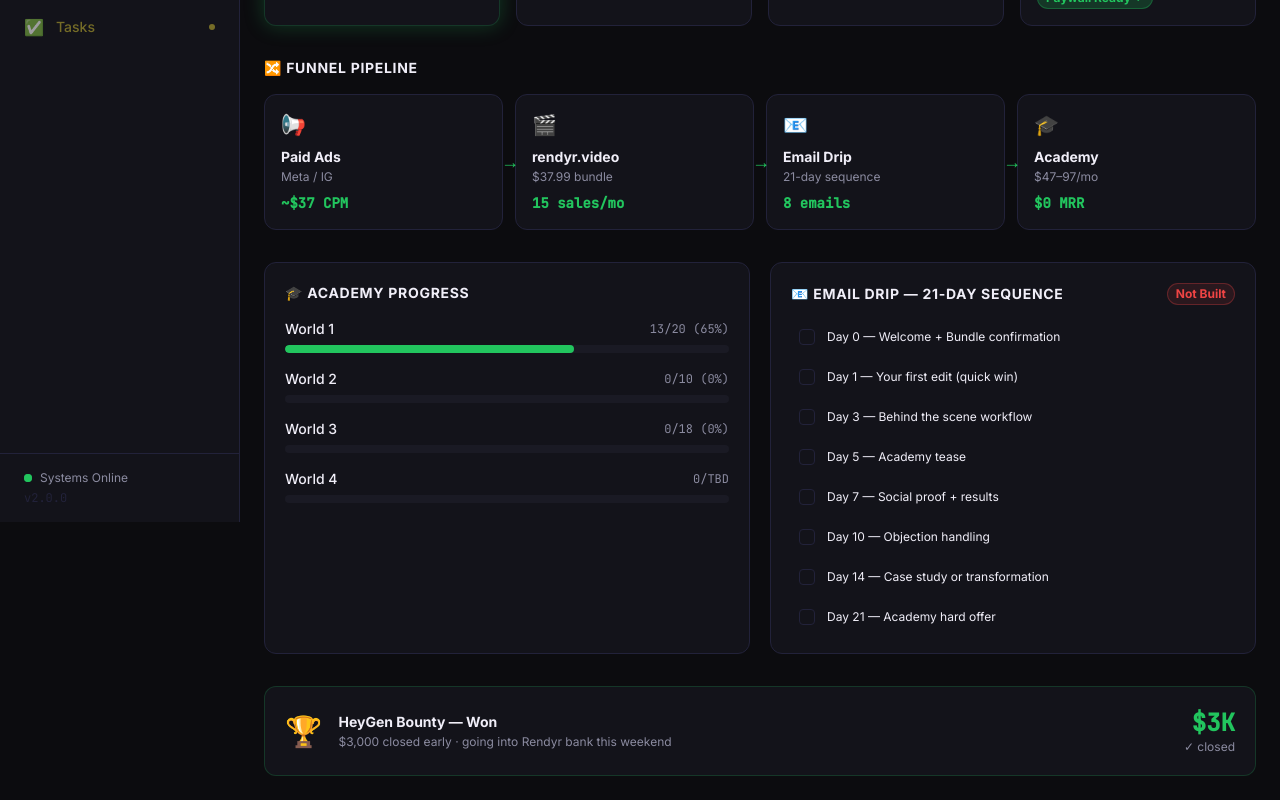
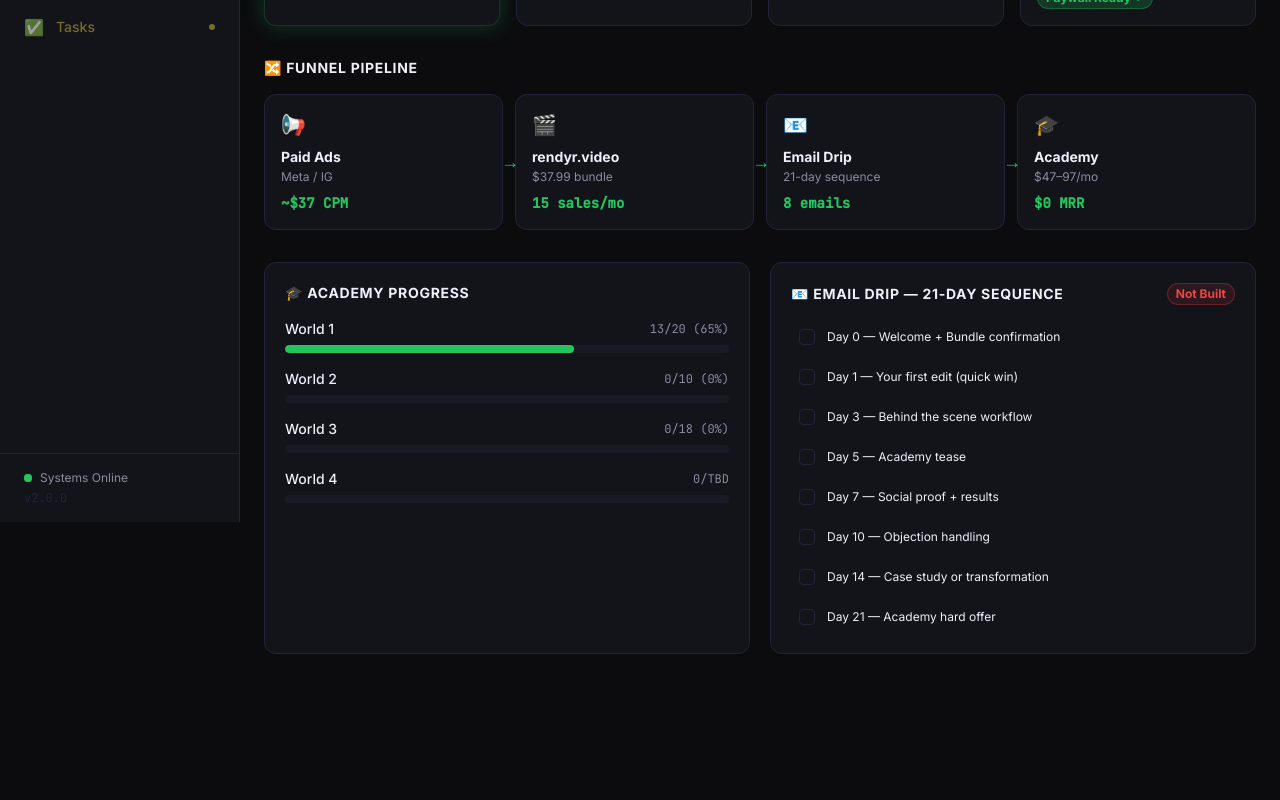
Before and after one commit to kuvomoney-hue/This-is-gonna-be-fun, a Next.js app: page /rendyr in a window 1280 px wide. Shown: the part 278-1078 px from the top of the page. After the commit the page ends 956 px from the top, so only its background shows below. Built offline with nearby package versions, Linux system fonts and the light colour scheme.

Commit message:
🧹 Remove HeyGen bounty card from Rendyr lens

```diff
--- a/app/rendyr/page.tsx
+++ b/app/rendyr/page.tsx
@@ -51,7 +51,6 @@
   const [data, setData] = useState<RendyrData>(DEFAULTS);
   const [emailDripBuilt, setEmailDripBuilt] = useState(false);
   const [emailChecks, setEmailChecks] = useState<boolean[]>(Array(emails.length).fill(false));
-  // HeyGen bounty closed — won $3K (Feb 2026)
 
   useEffect(() => {
     fetch("/data/rendyr.json", { cache: "no-store" })
@@ -254,18 +253,6 @@
         </div>
       </div>
 
-      {/* ── HeyGen Win ───────────────────────────────────────── */}
-      <div className="bg-surface border border-primary-bright/20 rounded-xl p-5 flex items-center gap-4">
-        <div className="text-3xl">🏆</div>
-        <div>
-          <p className="text-text-primary font-bold text-sm">HeyGen Bounty — Won</p>
-          <p className="text-text-secondary text-xs mt-0.5">$3,000 closed early · going into Rendyr bank this weekend</p>
-        </div>
-        <div className="ml-auto text-right">
-          <p className="text-2xl font-mono font-bold text-primary-bright">$3K</p>
-          <p className="text-text-secondary text-xs">✓ closed</p>
-        </div>
-      </div>
 
     </div>
   );
```
